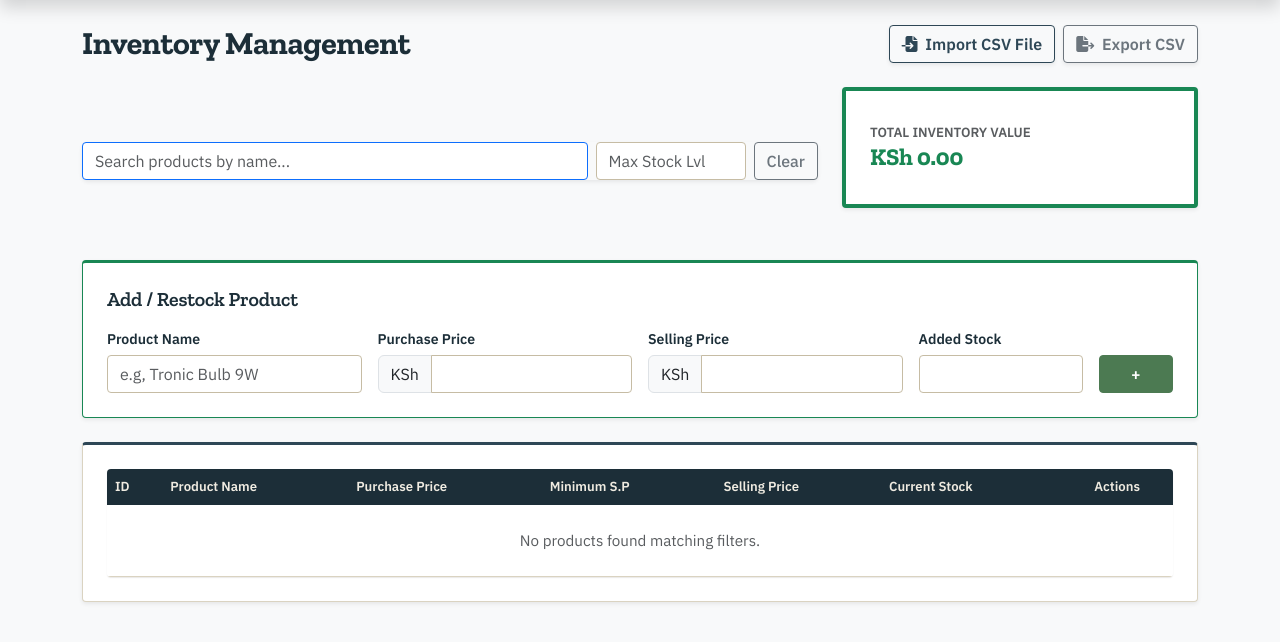
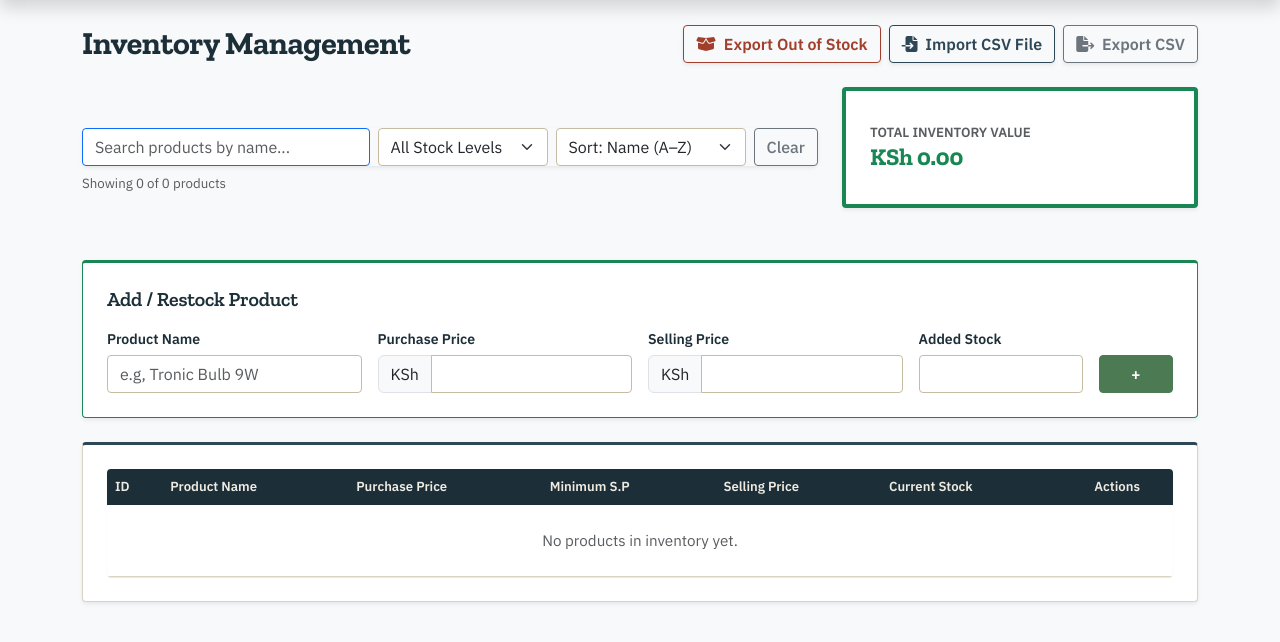
Before and after one commit to Keymengi/Timos_ERP_Manager, a Flask app: page /inventory in a window 1280 px wide. Shown: the part 61-703 px from the top of the page. Run offline with Flask 3, Linux system fonts and the light colour scheme; a user stored in the database is signed in; some libraries are stand-ins or nearby versions.

Commit message:
added export out of stock, and sort,filters

```diff
--- a/app.py
+++ b/app.py
@@ -512,21 +512,16 @@
 
         return redirect("/inventory")
 
-    search_query = request.args.get("search", "").strip()
-    max_stock = request.args.get("max_stock", "")
-
-    query = Product.query
-    if search_query:
-        sq_no_space = search_query.replace(" ", "")
-        query = query.filter(func.replace(Product.name, ' ', '').ilike(f"%{sq_no_space}%"))
-    if max_stock.isdigit():
-        query = query.filter(Product.stock <= int(max_stock))
-
-    products = query.all()
-    all_products = Product.query.all()
+    # Search, stock-status filtering and sorting all now happen client-side
+    # in the browser (see the <script> block in inventory.html) so the
+    # inventory page keeps working — search bar, sort, everything — even
+    # with no internet connection. This route just hands over every
+    # product, once, and the JS on the page slices/reorders it from there.
+    products = Product.query.order_by(Product.name.asc()).all()
+    all_products = products
     total_valuation = sum(p.purchase_price * p.stock for p in all_products)
 
-    return render_template("inventory.html", products=products, all_products=all_products, search_query=search_query, max_stock=max_stock, total_valuation=total_valuation)
+    return render_template("inventory.html", products=products, all_products=all_products, total_valuation=total_valuation)
 
 @app.route("/inventory/edit/<int:id>", methods=["POST"])
 @login_required
--- a/templates/inventory.html
+++ b/templates/inventory.html
@@ -5,6 +5,9 @@
 <div class="d-flex justify-content-between align-items-center mb-4">
     <h2 class="fw-bold mb-0">Inventory Management</h2>
     <div class="d-flex gap-2">
+        <button type="button" class="btn btn-outline-danger fw-bold shadow-sm" onclick="exportOutOfStockCSV()">
+            <i class="fas fa-box-open me-1"></i> Export Out of Stock
+        </button>
         <button type="button" class="btn btn-outline-primary fw-bold shadow-sm" data-bs-toggle="modal" data-bs-target="#importModal">
             <i class="fas fa-file-import me-1"></i> Import CSV File
         </button>
@@ -14,18 +17,48 @@
     </div>
 </div>
 
-<!-- Search Bar and Total Valuation Card -->
+<!-- Search / Sort / Filter Bar and Total Valuation Card -->
+<!--
+    Everything in this bar runs entirely in the browser (see the <script>
+    block at the bottom of this page) instead of submitting to the server.
+    That's deliberate: this page loads with every product already in the
+    table, so searching, filtering by stock status, and sorting just
+    reorder/hide the rows that are already on the page. None of it needs a
+    network request, so it all keeps working with no internet connection —
+    only "Import CSV File" and the two Export buttons (which produce a
+    file for you to download) need you to be online. Actually — the new
+    "Export Out of Stock" button doesn't either; see its script below.
+-->
 <div class="row mb-4 align-items-center">
     <div class="col-md-8">
-        <!-- Filters instantly in the browser as you type — no page reload,
-             so this works exactly the same offline as online. -->
-        <form id="inventoryFilterForm" class="d-flex shadow-sm rounded gap-2" onsubmit="return false;">
-            <input type="text" id="inventorySearchInput" class="form-control border-primary" placeholder="Search products by name..." autocomplete="off">
-            <input type="number" id="inventoryMaxStockInput" class="form-control" style="max-width: 150px;" placeholder="Max Stock Lvl">
+        <div class="d-flex shadow-sm rounded gap-2 flex-wrap">
+            <input type="text" id="inventorySearch" list="productSuggestions" class="form-control border-primary" placeholder="Search products by name..." autocomplete="off" style="min-width: 180px; flex: 2;">
 
-            <button type="button" id="inventoryClearFilters" class="btn btn-outline-secondary">Clear</button>
-        </form>
-        <small id="inventoryFilterCount" class="text-muted"></small>
+            <datalist id="productSuggestions">
+                {% for p in all_products %}
+                    <option value="{{ p.name }}">
+                {% endfor %}
+            </datalist>
+
+            <select id="stockFilter" class="form-select" style="max-width: 170px;">
+                <option value="all">All Stock Levels</option>
+                <option value="in">In Stock</option>
+                <option value="low">Low Stock (&lt;10)</option>
+                <option value="out">Out of Stock</option>
+            </select>
+
+            <select id="sortBy" class="form-select" style="max-width: 190px;">
+                <option value="name-asc">Sort: Name (A–Z)</option>
+                <option value="name-desc">Sort: Name (Z–A)</option>
+                <option value="stock-asc">Sort: Stock (Low–High)</option>
+                <option value="stock-desc">Sort: Stock (High–Low)</option>
+                <option value="purchase-asc">Sort: Purchase Price</option>
+                <option value="selling-asc">Sort: Selling Price</option>
+            </select>
+
+            <button type="button" id="clearFilters" class="btn btn-outline-secondary">Clear</button>
+        </div>
+        <div class="small text-muted mt-2" id="resultsCount"></div>
     </div>
     <div class="col-md-4">
         <div class="erp-card shadow-sm border-start border-4 border-success h-100">
@@ -78,7 +111,7 @@
 </div>
 
 <!-- Inventory Table -->
-<div class="erp-card shadow-sm">
+<div class="erp-card shadow-sm" id="inventoryTableCard">
     <div class="card-body p-0">
         <table class="table table-hover align-middle mb-0">
             <thead class="table-dark">
@@ -92,9 +125,9 @@
                     <th class="text-center">Actions</th>
                 </tr>
             </thead>
-            <tbody>
-                {% for p in all_products %}
-                <tr data-product-row data-name="{{ p.name | lower }}" data-stock="{{ p.stock }}">
+            <tbody id="inventoryTableBody">
+                {% for p in products %}
+                <tr data-id="{{ p.id }}" data-name="{{ p.name | lower }}" data-stock="{{ p.stock }}" data-purchase="{{ p.purchase_price }}" data-selling="{{ p.selling_price }}">
                     <td>#{{ p.id }}</td>
                     <td class="fw-bold">{{ p.name }}</td>
                     <td>{{ p.purchase_price | currency }}</td>
@@ -158,7 +191,7 @@
                 {% else %}
                 <tr>
                     <td colspan="7" class="text-center py-4 text-muted">
-                        No products found matching filters.
+                        No products in inventory yet.
                     </td>
                 </tr>
                 {% endfor %}
@@ -166,6 +199,9 @@
         </table>
     </div>
 </div>
+
+<!-- Shown by JS in place of the table body when a search/filter combination matches nothing -->
+<div id="noResultsRow" class="text-center py-4 text-muted d-none">No products found matching your search/filter.</div>
 
 <!-- Import MS Access Modal -->
 <div class="modal fade" id="importModal" tabindex="-1" aria-hidden="true">
@@ -197,41 +233,129 @@
 
 <script>
 document.addEventListener('DOMContentLoaded', function () {
-    const searchInput = document.getElementById('inventorySearchInput');
-    const maxStockInput = document.getElementById('inventoryMaxStockInput');
-    const clearBtn = document.getElementById('inventoryClearFilters');
-    const countLabel = document.getElementById('inventoryFilterCount');
-    const rows = Array.from(document.querySelectorAll('tr[data-product-row]'));
+    const searchInput = document.getElementById('inventorySearch');
+    const stockFilter = document.getElementById('stockFilter');
+    const sortBy = document.getElementById('sortBy');
+    const clearBtn = document.getElementById('clearFilters');
+    const resultsCount = document.getElementById('resultsCount');
+    const tbody = document.getElementById('inventoryTableBody');
+    const tableCard = document.getElementById('inventoryTableCard');
+    const noResultsRow = document.getElementById('noResultsRow');
 
-    function applyFilters() {
-        const nameFilter = searchInput.value.trim().toLowerCase().replace(/\s+/g, '');
-        const maxStockFilter = maxStockInput.value.trim();
-        let visibleCount = 0;
+    // All product rows the server sent down on page load. Every
+    // search/filter/sort action below just re-slices and re-orders THIS
+    // array and re-appends the same DOM nodes — it never asks the server
+    // for anything, so it all keeps working with no internet connection.
+    const allRows = Array.from(tbody.querySelectorAll('tr[data-id]'));
+    const totalCount = allRows.length;
 
-        rows.forEach(function (row) {
-            const name = (row.dataset.name || '').replace(/\s+/g, '');
-            const stock = parseFloat(row.dataset.stock || '0');
+    function stockStatus(stock) {
+        if (stock === 0) return 'out';
+        if (stock < 10) return 'low';
+        return 'in';
+    }
 
-            const matchesName = !nameFilter || name.includes(nameFilter);
-            const matchesStock = !maxStockFilter || stock <= parseFloat(maxStockFilter);
+    function applyFiltersAndSort() {
+        const search = searchInput.value.trim().toLowerCase();
+        const statusFilter = stockFilter.value;
+        const [field, direction] = sortBy.value.split('-');
 
-            const visible = matchesName && matchesStock;
-            row.style.display = visible ? '' : 'none';
-            if (visible) visibleCount++;
+        let visibleRows = allRows.filter(function (row) {
+            const name = row.dataset.name;
+            const stock = parseFloat(row.dataset.stock);
+            if (search && !name.includes(search)) return false;
+            if (statusFilter !== 'all' && stockStatus(stock) !== statusFilter) return false;
+            return true;
         });
 
-        countLabel.textContent = (nameFilter || maxStockFilter)
-            ? `Showing ${visibleCount} of ${rows.length} products`
-            : '';
+        visibleRows.sort(function (a, b) {
+            if (field === 'name') {
+                return direction === 'asc'
+                    ? a.dataset.name.localeCompare(b.dataset.name)
+                    : b.dataset.name.localeCompare(a.dataset.name);
+            }
+            const key = field === 'stock' ? 'stock' : (field === 'purchase' ? 'purchase' : 'selling');
+            const valA = parseFloat(a.dataset[key]);
+            const valB = parseFloat(b.dataset[key]);
+            return direction === 'desc' ? valB - valA : valA - valB;
+        });
+
+        // Hide every row, then show + re-append only the ones that survived
+        // the filter, in their new sorted order.
+        allRows.forEach(function (row) { row.style.display = 'none'; });
+        visibleRows.forEach(function (row) {
+            row.style.display = '';
+            tbody.appendChild(row);
+        });
+
+        // Only swap in the "no results" message for an empty SEARCH/FILTER
+        // result. If there were never any products to begin with, leave the
+        // table showing its own "No products in inventory yet." row instead
+        // — that's a different situation from "your filter matched nothing".
+        if (visibleRows.length === 0 && totalCount > 0) {
+            tableCard.classList.add('d-none');
+            noResultsRow.classList.remove('d-none');
+        } else {
+            tableCard.classList.remove('d-none');
+            noResultsRow.classList.add('d-none');
+        }
+
+        resultsCount.textContent = `Showing ${visibleRows.length} of ${totalCount} products`;
     }
 
-    searchInput.addEventListener('input', applyFilters);
-    maxStockInput.addEventListener('input', applyFilters);
+    searchInput.addEventListener('input', applyFiltersAndSort);
+    stockFilter.addEventListener('change', applyFiltersAndSort);
+    sortBy.addEventListener('change', applyFiltersAndSort);
     clearBtn.addEventListener('click', function () {
         searchInput.value = '';
-        maxStockInput.value = '';
-        applyFilters();
+        stockFilter.value = 'all';
+        sortBy.value = 'name-asc';
+        applyFiltersAndSort();
     });
+
+    applyFiltersAndSort();
+
+    // ---- Export Out of Stock ----
+    // Reads straight from the rows already on the page (not a server
+    // request), so this works offline too — the only "network" step is
+    // your browser saving the file to disk, which doesn't need internet.
+    window.exportOutOfStockCSV = function () {
+        const outOfStock = allRows.filter(function (row) {
+            return parseFloat(row.dataset.stock) === 0;
+        });
+
+        if (outOfStock.length === 0) {
+            alert('Nothing to export — no products are currently out of stock.');
+            return;
+        }
+
+        const header = ['Product ID', 'Product Name', 'Purchase Price (KSh)', 'Selling Price (KSh)', 'Current Stock'];
+        const lines = [header.join(',')];
+
+        outOfStock.forEach(function (row) {
+            const displayName = row.cells[1].textContent.trim().replace(/"/g, '""');
+            lines.push([
+                row.dataset.id,
+                `"${displayName}"`,
+                row.dataset.purchase,
+                row.dataset.selling,
+                '0'
+            ].join(','));
+        });
+
+        const csvContent = lines.join('\r\n');
+        const blob = new Blob([csvContent], { type: 'text/csv;charset=utf-8;' });
+        const url = URL.createObjectURL(blob);
+        const today = new Date().toISOString().slice(0, 10);
+
+        const link = document.createElement('a');
+        link.href = url;
+        link.download = `out_of_stock_inventory_${today}.csv`;
+        document.body.appendChild(link);
+        link.click();
+        document.body.removeChild(link);
+        URL.revokeObjectURL(url);
+    };
 });
 </script>
 {% endblock %}
```
